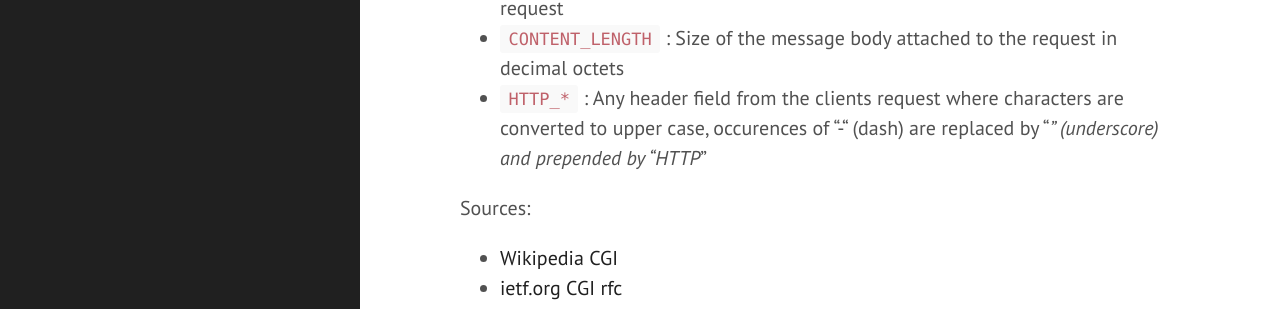
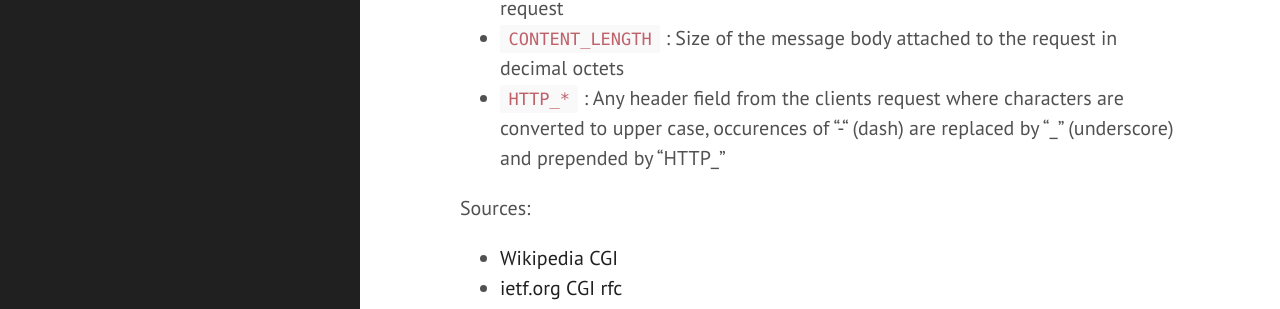
Before and after one commit to mtheunissen82/mtheunissen82.github.io, a Jekyll site: the page built from _posts/2016-07-03-cgi.md, in a window 1280 px wide and 900 px high, scrolled down 1632 px. Shown: the part 175-484 px from the top of the window. Built offline with Jekyll 4.4.1, drawn with Linux system fonts in a browser that asks for light colours; nearby versions of some CDN libraries; comment, search, counter and statistics services are not loaded.

```diff
--- a/_posts/2016-07-03-cgi.md
+++ b/_posts/2016-07-03-cgi.md
@@ -47,7 +47,7 @@ These meta-variables are:
 - `REMOTE_IDENT`  May provide identity information (see [ident protocol][7] for details)
 - `CONTENT_TYPE` : Media type of the message body (if any) attached to the request
 - `CONTENT_LENGTH` : Size of the message body attached to the request in decimal octets
-- `HTTP_*` : Any header field from the clients request where characters are converted to upper case, occurences of "-" (dash) are replaced by "_" (underscore) and prepended by "HTTP_"
+- `HTTP_*` : Any header field from the clients request where characters are converted to upper case, occurences of "-" (dash) are replaced by "\_" (underscore) and prepended by "HTTP_"
 
 Sources:
 - [Wikipedia CGI][2]
```
